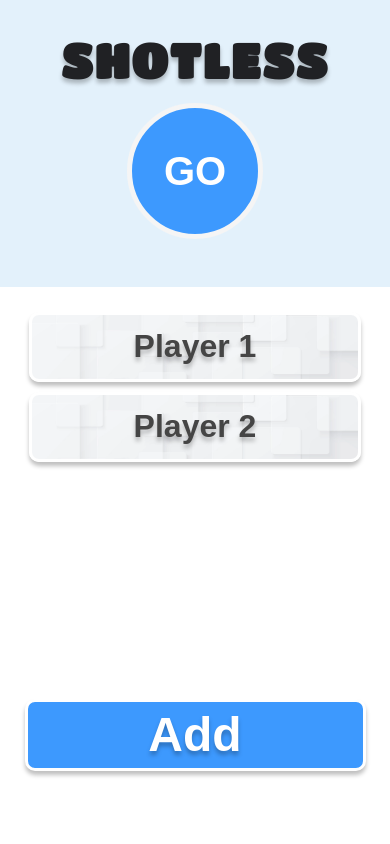
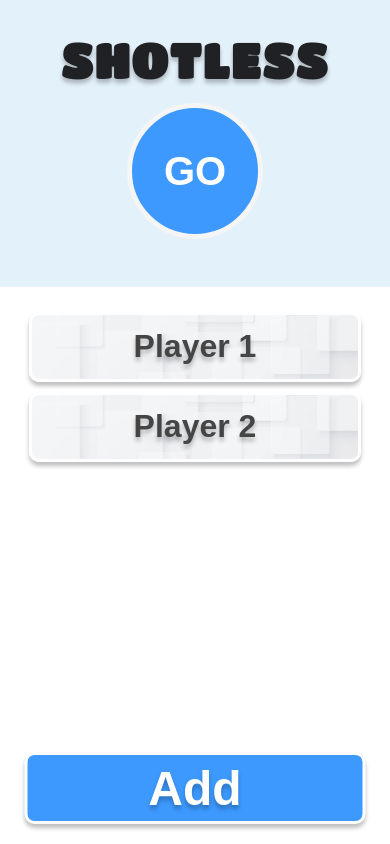
Before and after one commit to GoncaloFig/ShotlessAppV4, a Next.js app: page / in a window 390 px wide. Built offline with nearby package versions, Linux system fonts and the light colour scheme.

Commit message:
Revert "CSS FIX"
This reverts commit d74db1b311e963e2141f11d97c7cdae9081ed13d.

```diff
--- a/styles/PlayersContainer.scss
+++ b/styles/PlayersContainer.scss
@@ -1,4 +1,35 @@
 
+.playersListContainer{
+    background-color: transparent;
+    // overflow: scroll;
+    justify-content: center;
+    padding: 25px 10px 15px 10px;
+
+    display: grid;
+    grid-template-columns: auto;
+    display: grid;
+    grid-template-columns: auto;
+    grid-template-rows: 100%;
+    overflow-y: hidden;
+    height: 40vh;
+}
+
+.addPlayerContainer{
+
+    background-color: transparent;
+    // display: flex;
+    // align-items: center;
+    // justify-content: center;
+    position: fixed;
+    bottom: 20px;
+    left: 50%;
+    transform: translateX(-50%);
+    height: 15%;
+    display: flex;
+    justify-content: center;
+    align-items: end;
+    padding-top: 15px;
+}
 
 .addPlayerBtn{
     background: #3D99FE;;
@@ -49,38 +80,6 @@
         overflow-y: auto;
         //height: 50vh;
     }
-
-    .addPlayerContainer{
-
-        background-color: transparent;
-        // display: flex;
-        // align-items: center;
-        // justify-content: center;
-        position: fixed;
-        bottom: 20px;
-        left: 50%;
-        transform: translateX(-50%);
-        height: 15%;
-        display: flex;
-        justify-content: center;
-        align-items: end;
-        padding-top: 15px;
-    }
-
-    .playersListContainer{
-        background-color: transparent;
-        // overflow: scroll;
-        justify-content: center;
-        padding: 25px 10px 15px 10px;
-
-        display: grid;
-        grid-template-columns: auto;
-        display: grid;
-        grid-template-columns: auto;
-        grid-template-rows: 100%;
-        overflow-y: hidden;
-        height: 40vh;
-    }
 }
 
 @media (max-width: 1170px) {
@@ -94,8 +93,6 @@
         grid-template-rows: 80% 20%;
         border-top-left-radius: 10px;
         border-top-right-radius: 10px;
-        //ADD BEFORE GONY
-        position: relative;
     }
 
     .playersListOverflow{
@@ -108,26 +105,6 @@
         height: 40vh;
         overflow-y: auto;
         //height: 50vh;
-    }
-
-    //ADDED BEFORE GONY
-    .addPlayerContainer{
-        justify-content: center;
-        display: grid;
-        grid-template-columns: auto;
-        grid-template-rows: 100%;
-        overflow-y: hidden;
-        position: sticky;
-        bottom: 0;
-    }
-
-    .playersListContainer{
-        width: 100vw;
-        padding: 25px 0px 15px 0px;
-        height: 40vh;
-
-        //ADDED BEFORE GONY
-        position: relative;
     }
 }
 
@@ -144,23 +121,9 @@
         width: 100vw;
         padding: 25px 0px 15px 0px;
         height: 40vh;
-
-        //ADDED BEFORE GONY
-        position: relative;
     }
 
     .addPlayerBtn {
         width: 95vw;
     }
-
-    //ADDED BEFORE GONY
-    .addPlayerContainer{
-        justify-content: center;
-        display: grid;
-        grid-template-columns: auto;
-        grid-template-rows: 100%;
-        overflow-y: hidden;
-        position: sticky;
-        bottom: 0;
-    }
   }
```
